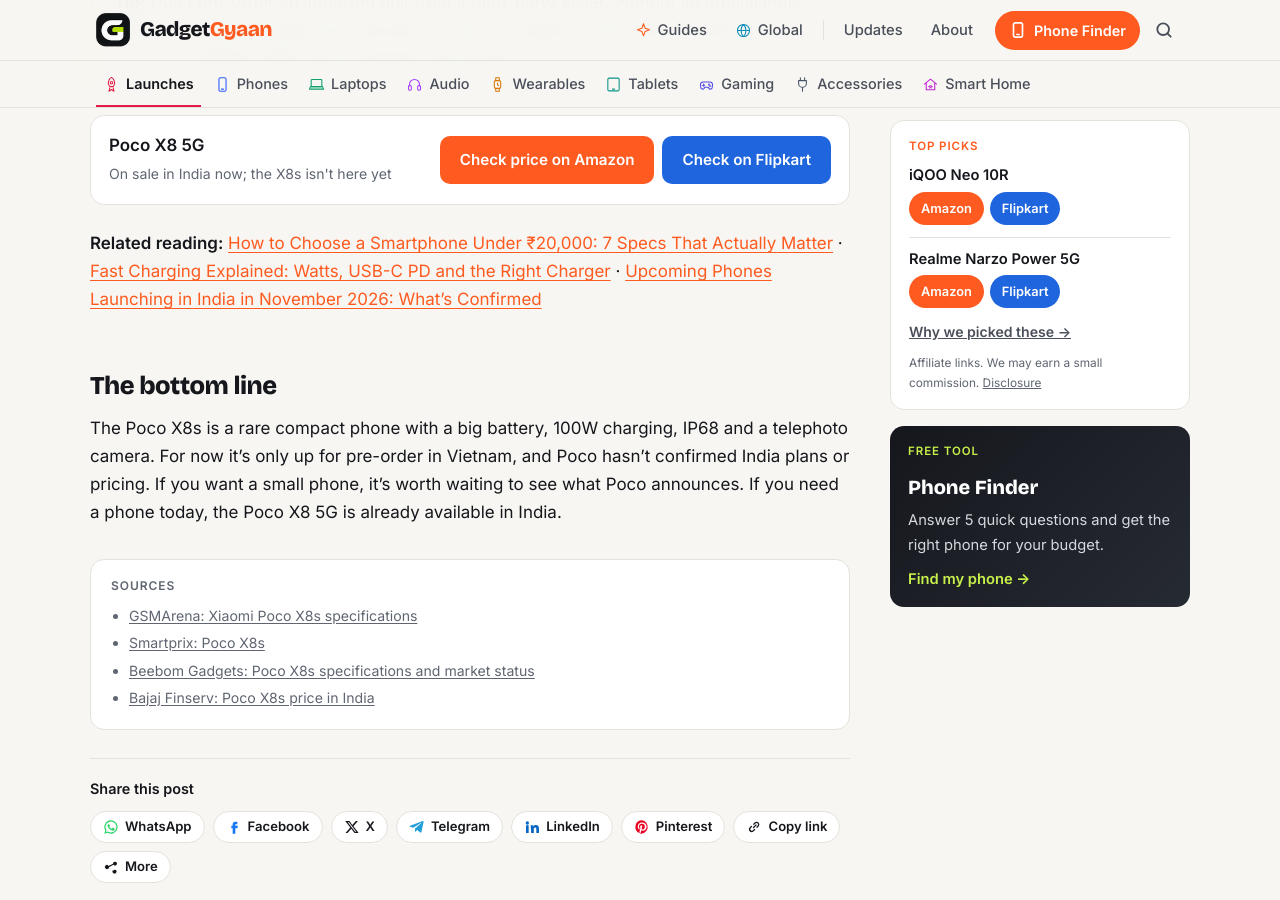
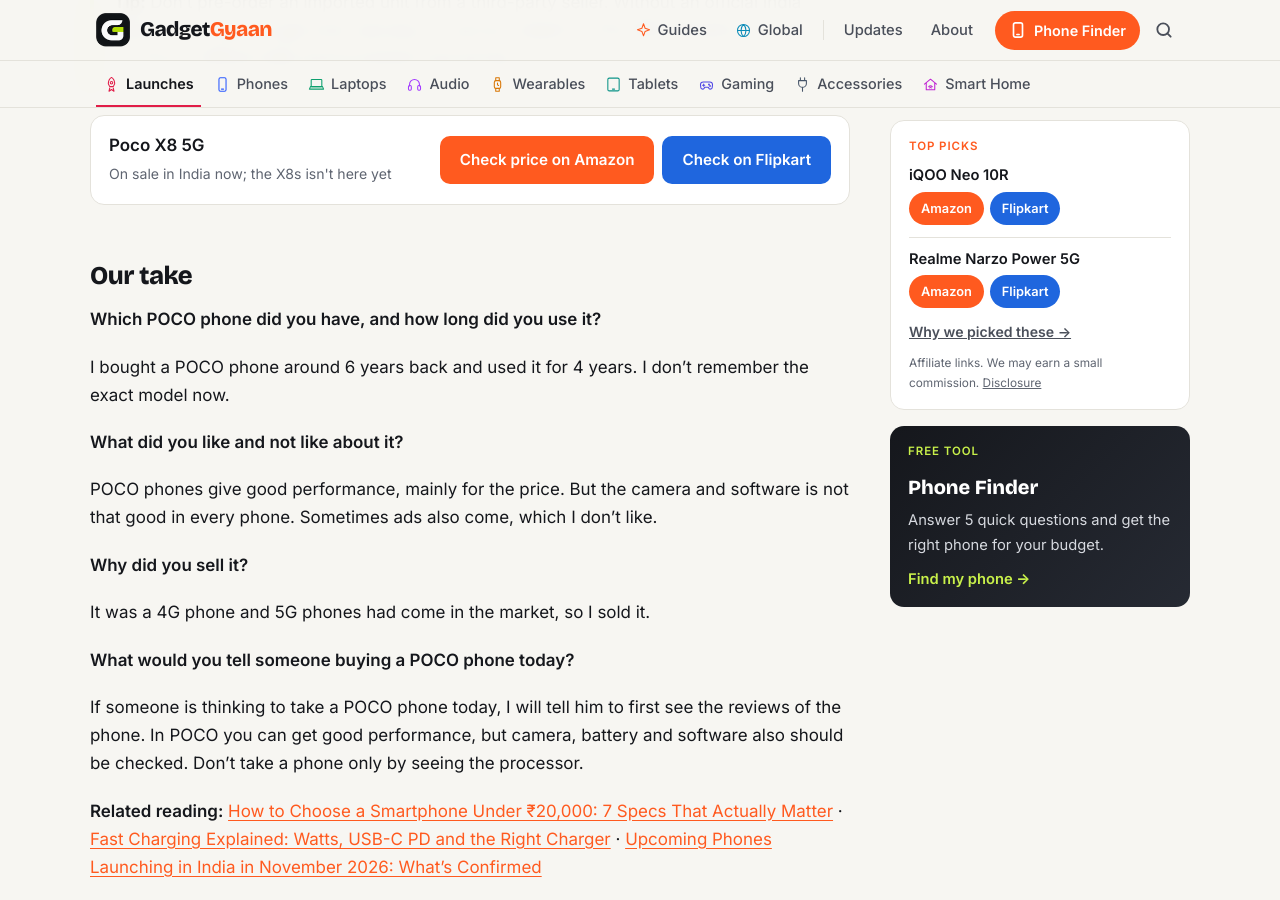
Before and after one commit to kiteksood167/kiteksood167.github.io, a Jekyll site: the page built from _posts/2026-10-21-poco-x8s-launched-price-specs-india-launch.md, in a window 1280 px wide and 900 px high, scrolled down 4754 px. Built offline with Jekyll 4.4.1, drawn with Linux system fonts in a browser that asks for light colours; comment, search, counter and statistics services are not loaded; some of the changed text lies outside the part shown.

Commit message:
Our take: Poco X8s (owner's own POCO experience)
Co-Authored-By: Claude Opus 5.5 <noreply@anthropic.com>
Claude-Session: https://claude.ai/code/session_019q2TsaYyUfQwBS5iqKAhGu

```diff
--- a/_posts/2026-10-21-poco-x8s-launched-price-specs-india-launch.md
+++ b/_posts/2026-10-21-poco-x8s-launched-price-specs-india-launch.md
@@ -96,6 +96,24 @@ If you need a phone in India right now, the **Poco X8 5G** is already on sale fr
 
 {% include buy.html name="Poco X8 5G" query="Poco X8 5G" note="On sale in India now; the X8s isn't here yet" %}
 
+## Our take
+
+**Which POCO phone did you have, and how long did you use it?**
+
+I bought a POCO phone around 6 years back and used it for 4 years. I don't remember the exact model now.
+
+**What did you like and not like about it?**
+
+POCO phones give good performance, mainly for the price. But the camera and software is not that good in every phone. Sometimes ads also come, which I don't like.
+
+**Why did you sell it?**
+
+It was a 4G phone and 5G phones had come in the market, so I sold it.
+
+**What would you tell someone buying a POCO phone today?**
+
+If someone is thinking to take a POCO phone today, I will tell him to first see the reviews of the phone. In POCO you can get good performance, but camera, battery and software also should be checked. Don't take a phone only by seeing the processor.
+
 **Related reading:** [How to Choose a Smartphone Under ₹20,000: 7 Specs That Actually Matter](/how-to-choose-a-smartphone-under-20000/) · [Fast Charging Explained: Watts, USB-C PD and the Right Charger](/fast-charging-explained/) · [Upcoming Phones Launching in India in November 2026: What's Confirmed](/upcoming-phones-launching-india-november-2026/)
 
 ## The bottom line
```
Also changed, not shown: other parts of _posts/2026-10-21-poco-x8s-launched-price-specs-india-launch.md (+1 -1 lines).
